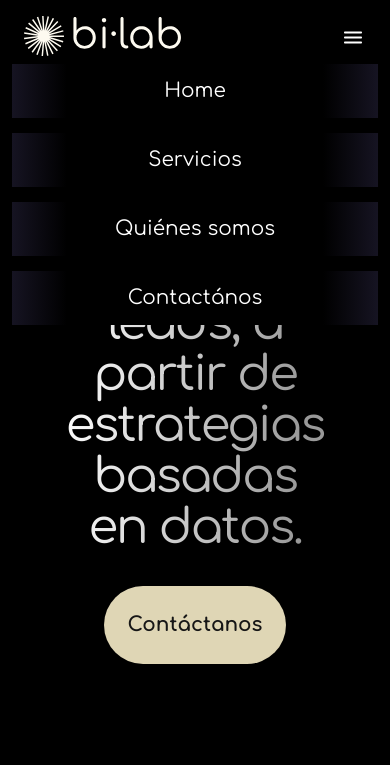
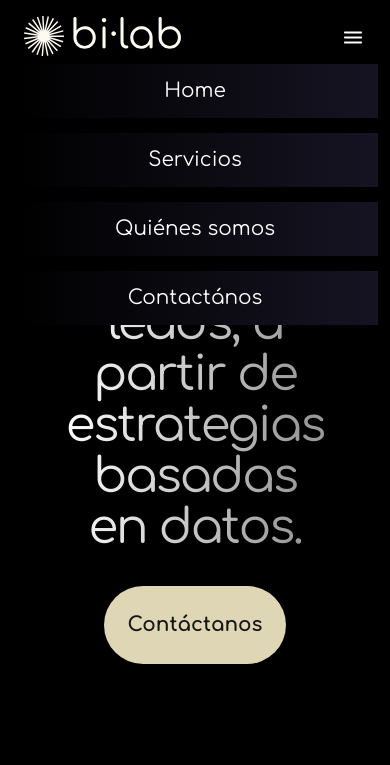
Before and after one commit to LeoRizza/bilab-web, a plain HTML site: page index.html in a window 390 px wide. Both pictures are taken after a click on the button 353 px from the left and 50 px from the top of the page. Shown: the top 765 px of the page. Drawn offline with nearby package versions, Linux system fonts and the light colour scheme.

Commit message:
correccion header6

```diff
--- a/main.css
+++ b/main.css
@@ -1445,8 +1445,6 @@ section {
 
     .menuContainer {
         background: #000000;
-        padding: 0;
-        margin: 0;
     }
 
 
@@ -1487,13 +1485,19 @@ section {
         margin: 0;
         position: relative;
         background: linear-gradient(90deg,
-                rgba(110, 99, 171, 0.2) 0%,
-                rgba(0, 0, 0, 1) 15%,
-                rgba(0, 0, 0, 1) 85%,
-                rgba(110, 99, 171, 0.2) 100%);
-        transition: background 0.5s ease-in-out;
-    }
-
+        rgba(0, 0, 0, 1) 0%,
+        rgba(0, 0, 0, 1) 30%,
+        rgba(0, 0, 0, 1) 50%,
+        rgba(110, 99, 171, 0.2) 100%);
+    background-size: 200% 100%;
+    background-position: left;
+    transition: background-position 1.3s ease-in-out;
+}
+
+/* Cuando el menú está abierto */
+.menuContainer.show .limenu {
+    background-position: right;
+}
     .licontacto {
         display: none;
     }
```
